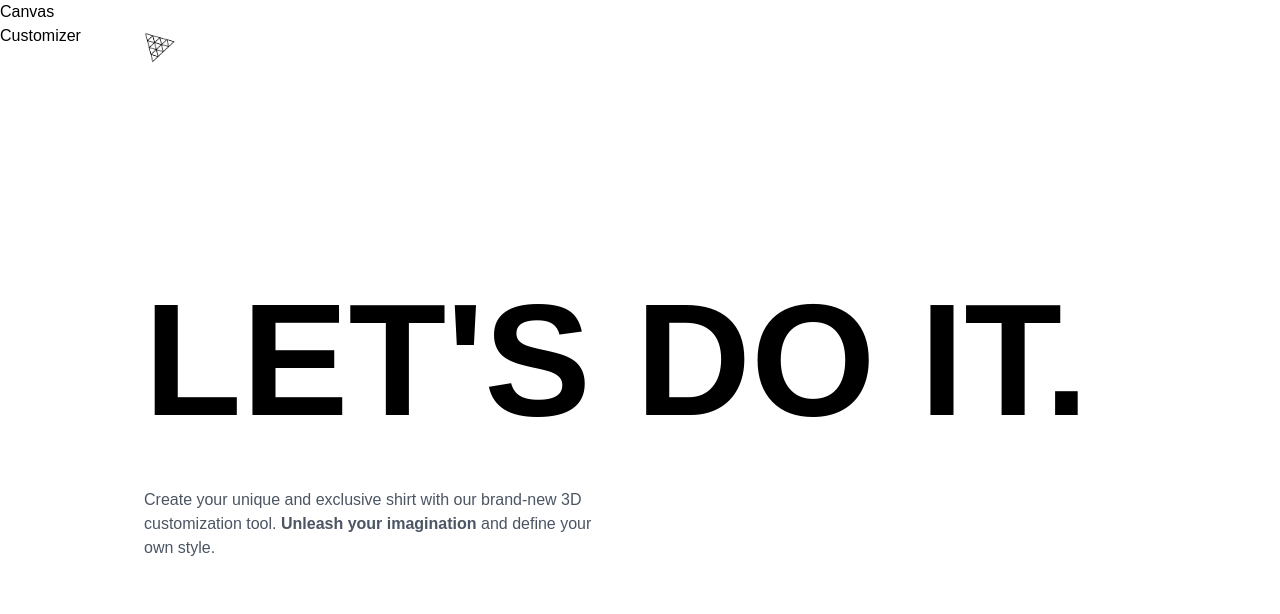
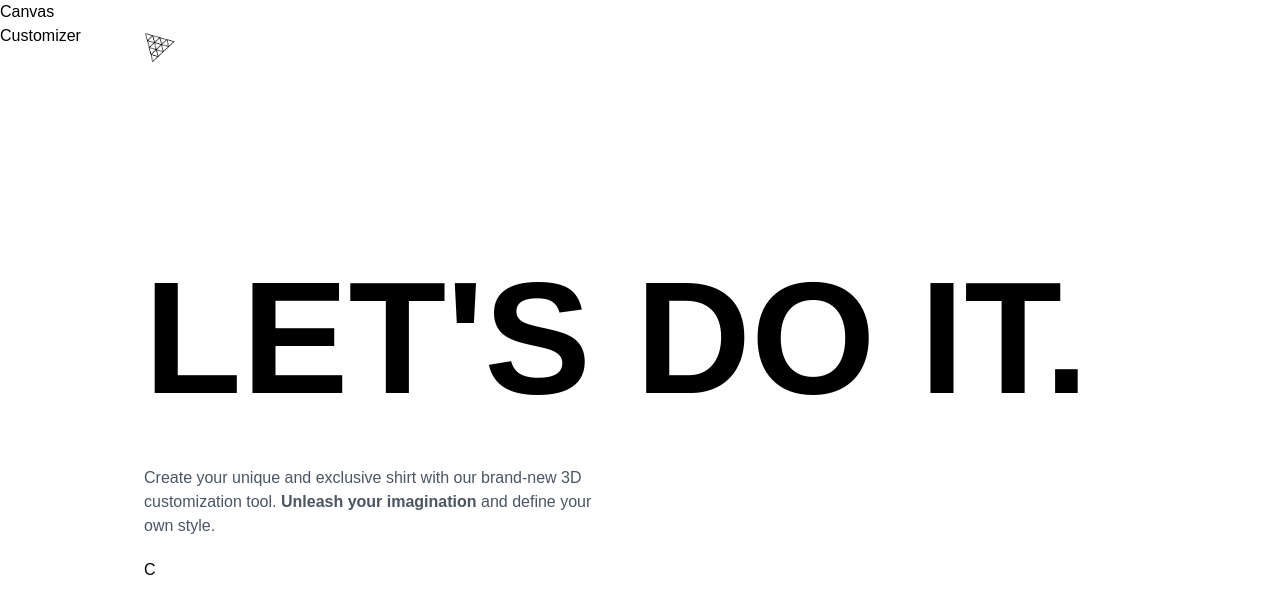
Before and after one commit to Magmastorm3007/3D-Product-GPT, a React (Vite) app: page / in a window 1280 px wide. Shown: the top 614 px of the page. Built offline with nearby package versions, Linux system fonts and the light colour scheme; a web font is replaced by a local one.

Commit message:
custom button

```diff
--- /dev/null
+++ b/src/components/custombutton.jsx
@@ -0,0 +1,9 @@
+import React from 'react'
+
+function Custombutton() {
+  return (
+    <div>C</div>
+  )
+}
+
+export default Custombutton
--- /dev/null
+++ b/src/components/index.js
@@ -0,0 +1,2 @@
+import Custombutton from "./custombutton";
+export {Custombutton};
--- a/src/pages/home.jsx
+++ b/src/pages/home.jsx
@@ -2,6 +2,7 @@ import { motion, AnimatePresence } from 'framer-motion';
 import { useSnapshot } from 'valtio';
 
 import state from '../store';
+import { Custombutton } from '../components';
 
 import {
   headContainerAnimation,
@@ -41,7 +42,11 @@ const Home = () => {
               <p className="max-w-md font-normal text-gray-600 text-base">
               Create your unique and exclusive shirt with our brand-new 3D customization tool. <strong>Unleash your imagination</strong>{" "} and define your own style.
               </p>
-
+             <Custombutton
+             type='filled'
+             title='Customize it'
+             handleClick={()=>state.intro=false}
+             />
 
             </motion.div>
           </motion.div>
```
